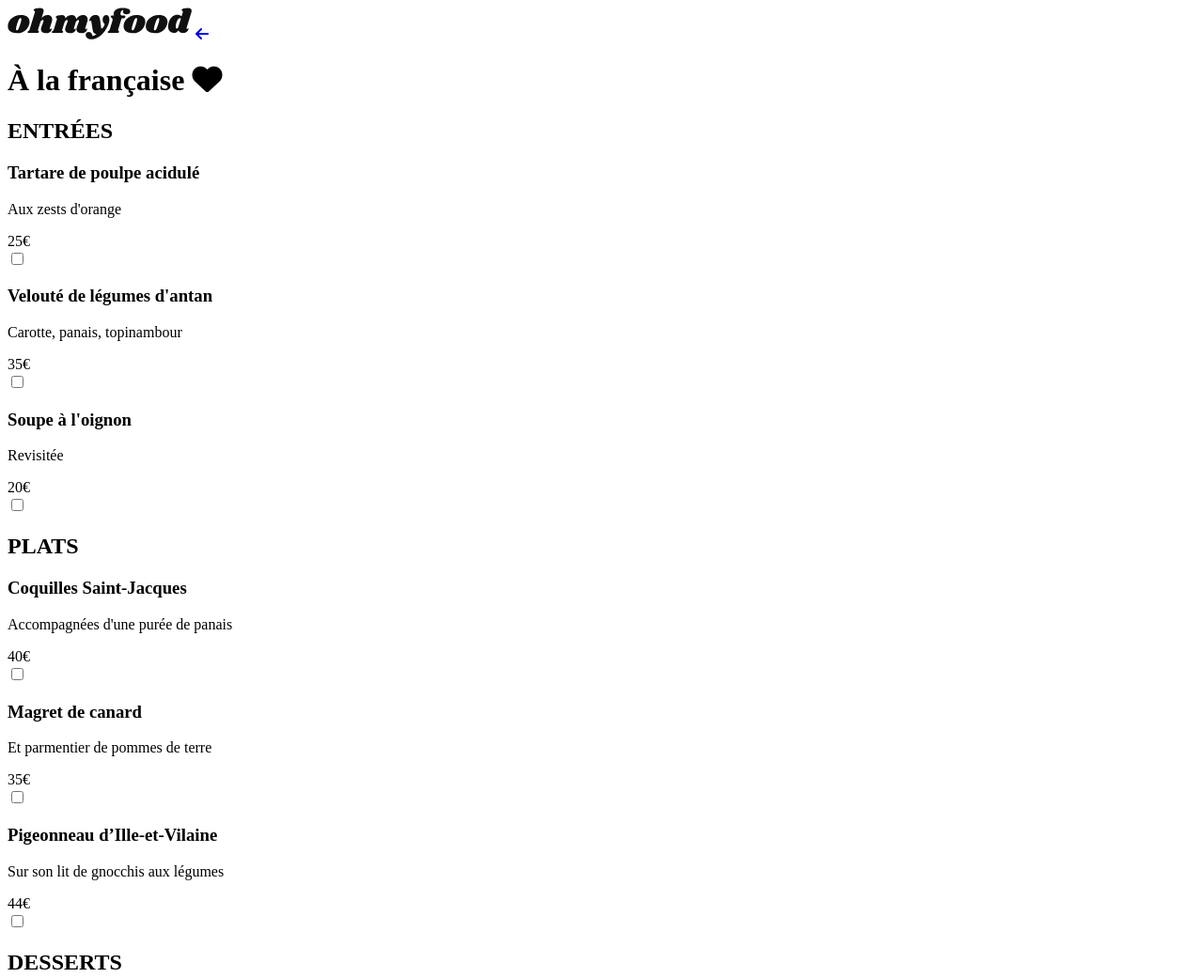
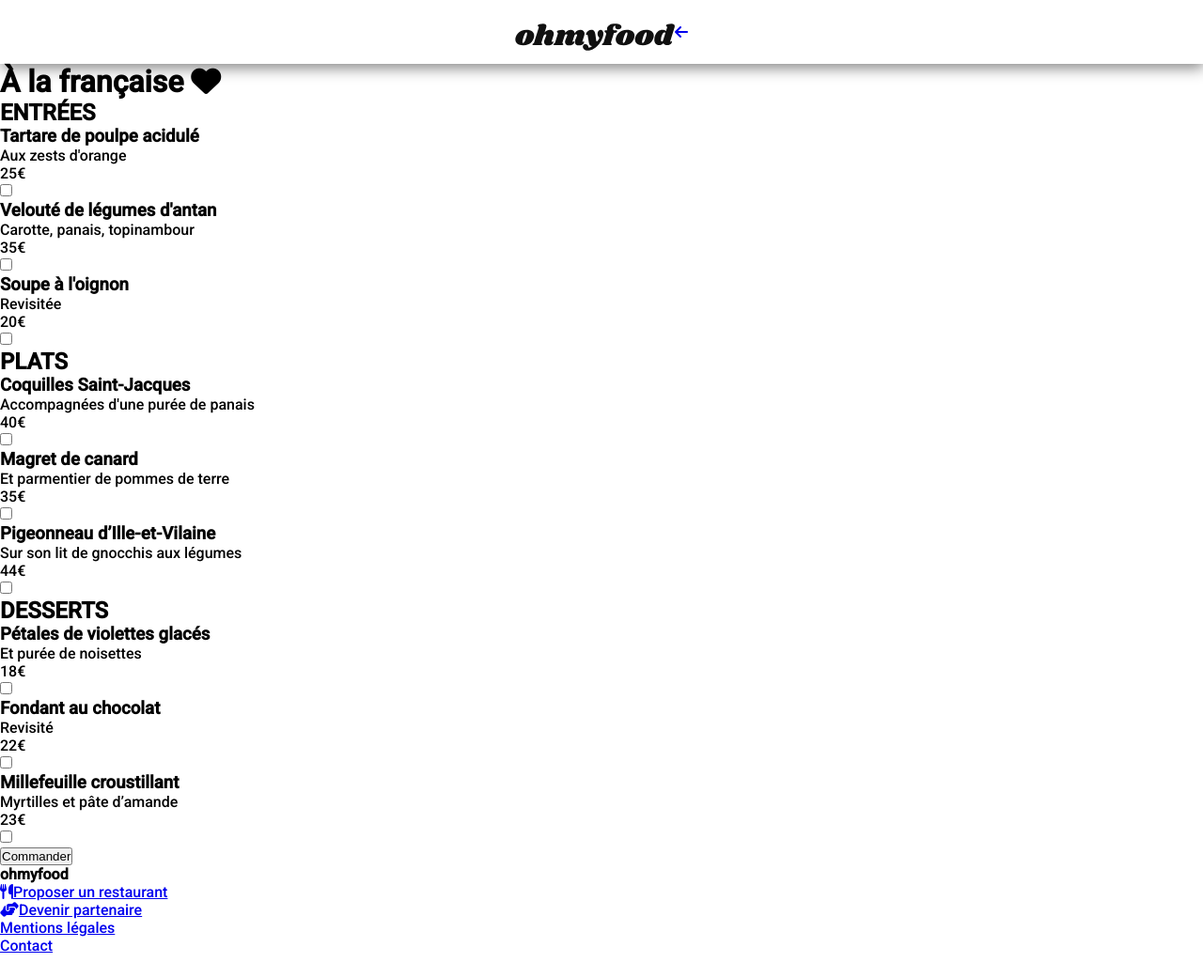
Before and after one commit to leiacourtois/LeiaCourtois_3_271021, a website: page a_la_francaise.html in a window 1280 px wide. Shown: the top 1041 px of the page at 94% size. After the commit the page ends 1016 px from the top, so only its background shows below. Drawn offline with Linux system fonts and the light colour scheme; a web font is replaced by a local one.

Commit message:
Css de la barre de navigation codé

```diff
--- a/sass/main.scss
+++ b/sass/main.scss
@@ -0,0 +1,33 @@
+*{
+	margin: 0;
+	padding: 0;
+	box-sizing: border-box;
+}
+
+$couleur-primaire : #9356DC;
+$couleur-secondaire : #FF79DA;
+$couleur-tertiaire : #99E2D0;
+
+@mixin centre{
+	display: flex;
+	justify-content: center;
+}
+
+
+
+/*balises générales*/
+
+body{
+	font-family: 'Roboto', sans-serif;
+}
+
+/*header*/
+
+header{
+	@include centre;
+	padding: 25px 0 10px 0;
+	box-shadow: 1px 4px 15px grey;
+	img{
+		width: 170px;
+	}
+}
```
Also changed, not shown: index.html (+1 -1 lines), css/style.css, 1 other file.
